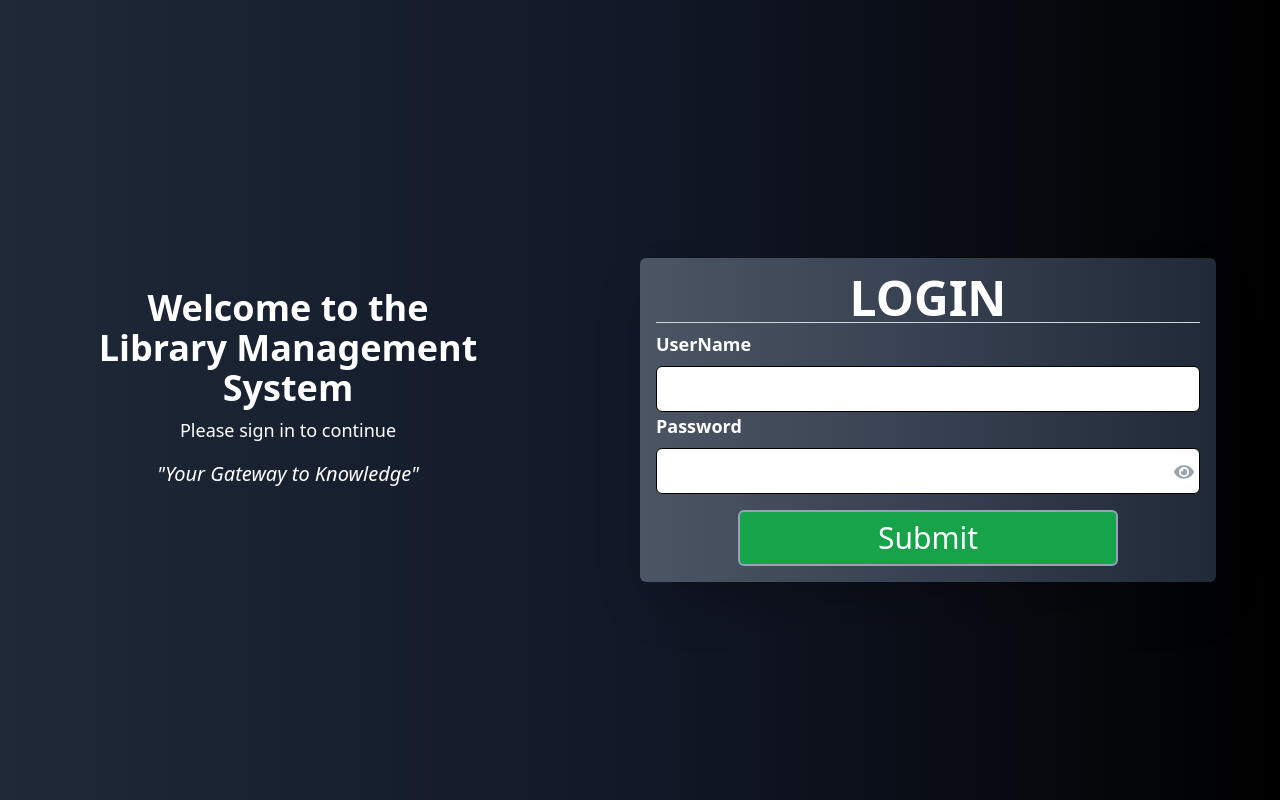
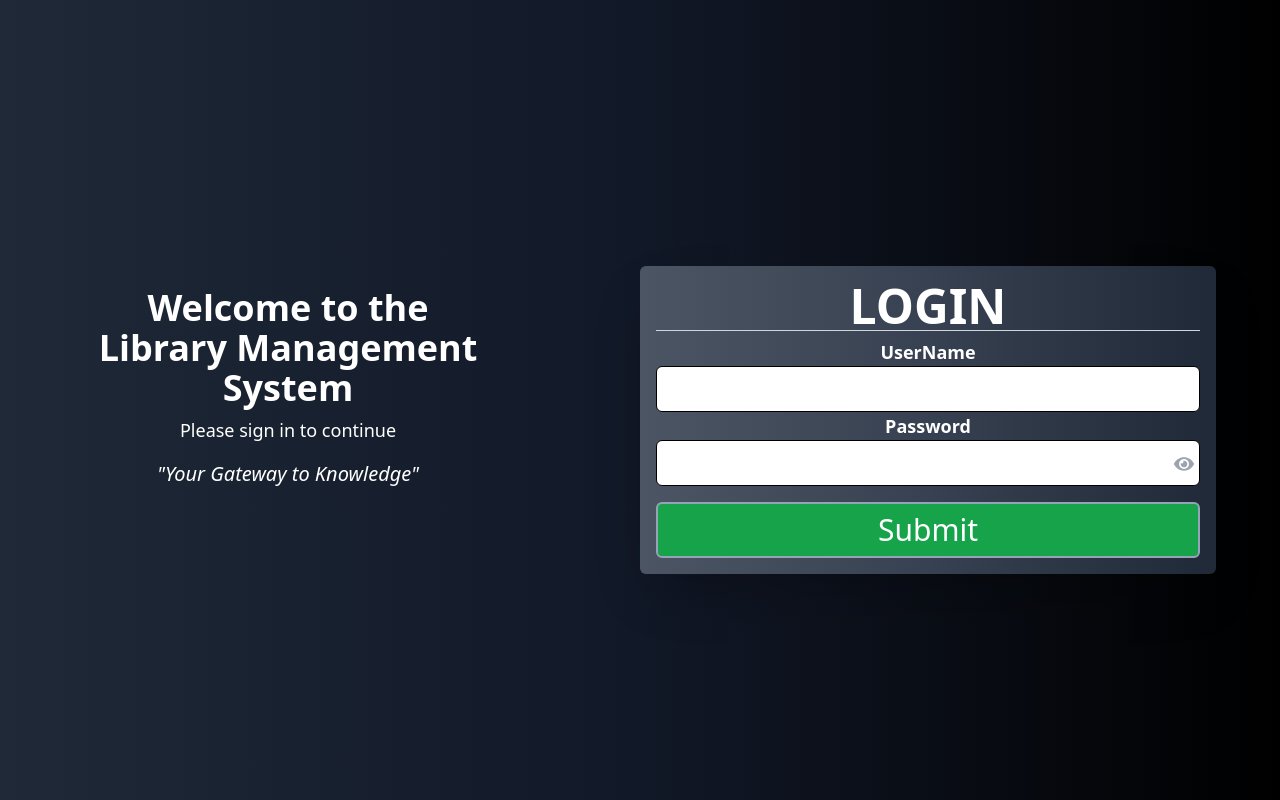
Before and after one commit to Laxman-Nath/LMS_Frontend, a React (Vite) app: page /login in a window 1280 px wide. Built offline with nearby package versions, Linux system fonts and the light colour scheme.

Commit message:
refactor(form): unify form layout with CommonForm and integrate login form

```diff
--- /dev/null
+++ b/src/components/CommonForm.jsx
@@ -0,0 +1,48 @@
+import { useState } from "react";
+import { Input } from "./Input";
+import { SubmitButton } from "./SubmitButton";
+import { useForm } from "react-hook-form";
+
+/* eslint-disable react/prop-types */
+export const CommonForm = ({ formData, title, onSubmit, onError }) => {
+  const [showPassword, setShowPassword] = useState(false);
+  const togglePasswordVisibility = () => {
+    setShowPassword((showPassword) => !showPassword);
+  };
+  const { register, handleSubmit, formState, getValues } = useForm();
+  const { errors } = formState;
+  console.log("data",formData);
+  return (
+    <>
+      <form
+        onSubmit={handleSubmit(onSubmit, onError)}
+        className="mt-10 shadow-2xl p-4 w-[45%] bg-gradient-to-r from-gray-600 via-gray-700 to-gray-800 rounded-md"
+      >
+        <h1 className="font-bold text-5xl text-center rounded-md text-white ">
+          {title}
+        </h1>
+        <hr className="border-t border-gray-300 w-full h-2" />
+        {formData.map((data, index) => (
+          <Input
+            key={index}
+            type={data.type}
+            name={data.name}
+            label={data.label}
+            id="email"
+            togglePasswordVisibility={
+              data.name === "password" ? togglePasswordVisibility : undefined
+            }
+            showPassword={data.name === "password" ? showPassword : undefined}
+            register={{
+              ...register(data.name, {
+                required: data.validation,
+              }),
+            }}
+            error={errors?.[data.name]?.message}
+          />
+        ))}
+        <SubmitButton>Submit</SubmitButton>
+      </form>
+    </>
+  );
+};
--- a/src/components/Input.jsx
+++ b/src/components/Input.jsx
@@ -15,8 +15,8 @@ export const Input = ({
   const isTextarea = type === "textarea";
 
   return (
-    <div className="flex flex-col gap-2 w-full">
-      <label htmlFor={id} className="text-lg font-semibold text-white">
+    <div className="flex flex-col gap-0 w-full">
+      <label htmlFor={id} className="text-lg font-semibold text-white text-center">
         {label}
       </label>
 
--- a/src/components/SubmitButton.jsx
+++ b/src/components/SubmitButton.jsx
@@ -1,7 +1,7 @@
 // eslint-disable-next-line react/prop-types
 export const SubmitButton=({children,type="submit",onClick})=>{
     return(
-    <div className="text-center"> <button onClick={onClick} className="bg-green-600 rounded-md text-3xl border-2 border-solid border-slate-400 p-2 hover:scale-90 transition-all ease-in-out duration-[1200ms] w-[70%] mt-4 hover:bg-red-500 text-white" type={type}>
+    <div className="text-center"> <button onClick={onClick} className="bg-green-600 rounded-md text-3xl border-2 border-solid border-slate-400 p-2 hover:scale-90 transition-all ease-in-out duration-[500ms] w-full mt-4 hover:bg-red-500 text-white" type={type}>
     {children}
 </button>
 </div>
--- a/src/pages/LoginPage.jsx
+++ b/src/pages/LoginPage.jsx
@@ -1,6 +1,19 @@
+import { CommonForm } from "../components/CommonForm";
 import { LoginForm } from "../components/Login/LoginForm";
+import { useLogin } from "../hooks/queries/auth/useLogin";
+import { loginFormData } from "../utils/formData";
+import { LOGIN } from "../utils/Routes";
 
 export const LoginPage = () => {
+    const{login,isPending,isError}=useLogin();
+  const onSubmit = (data) => {
+
+      login({data,isLogin:true,method:"POST",path:LOGIN,pageNumber:null});
+      console.log(data);
+    };
+    const onError = (error) => {
+      console.log(error);
+    };
   return (
     <div className="h-screen flex justify-around items-center bg-gradient-to-r from-gray-800 via-gray-900 to-black">
         <div className="w-full max-w-md p-6">
@@ -11,8 +24,8 @@ export const LoginPage = () => {
           <p className="mt-4 text-xl font-medium italic">"Your Gateway to Knowledge"</p>
         </div>
         </div>
-      <LoginForm />
-
+      {/* <LoginForm /> */}
+      <CommonForm title={loginFormData.title} formData={loginFormData.data} onSubmit={onSubmit} onError={onError}/>
     </div>
   );
 };
--- /dev/null
+++ b/src/utils/formData.js
@@ -0,0 +1,19 @@
+export const loginFormData = {
+    title: "LOGIN",
+    data: [
+      {
+        label: "UserName",
+        id: "email",
+        name: "email",
+        type: "email",
+        validation: "Email is required",
+      },
+      {
+        label: "Password",
+        id: "password",
+        name: "password",
+        type: "password",
+        validation: "Password is required",
+      },
+    ],
+  };
```
